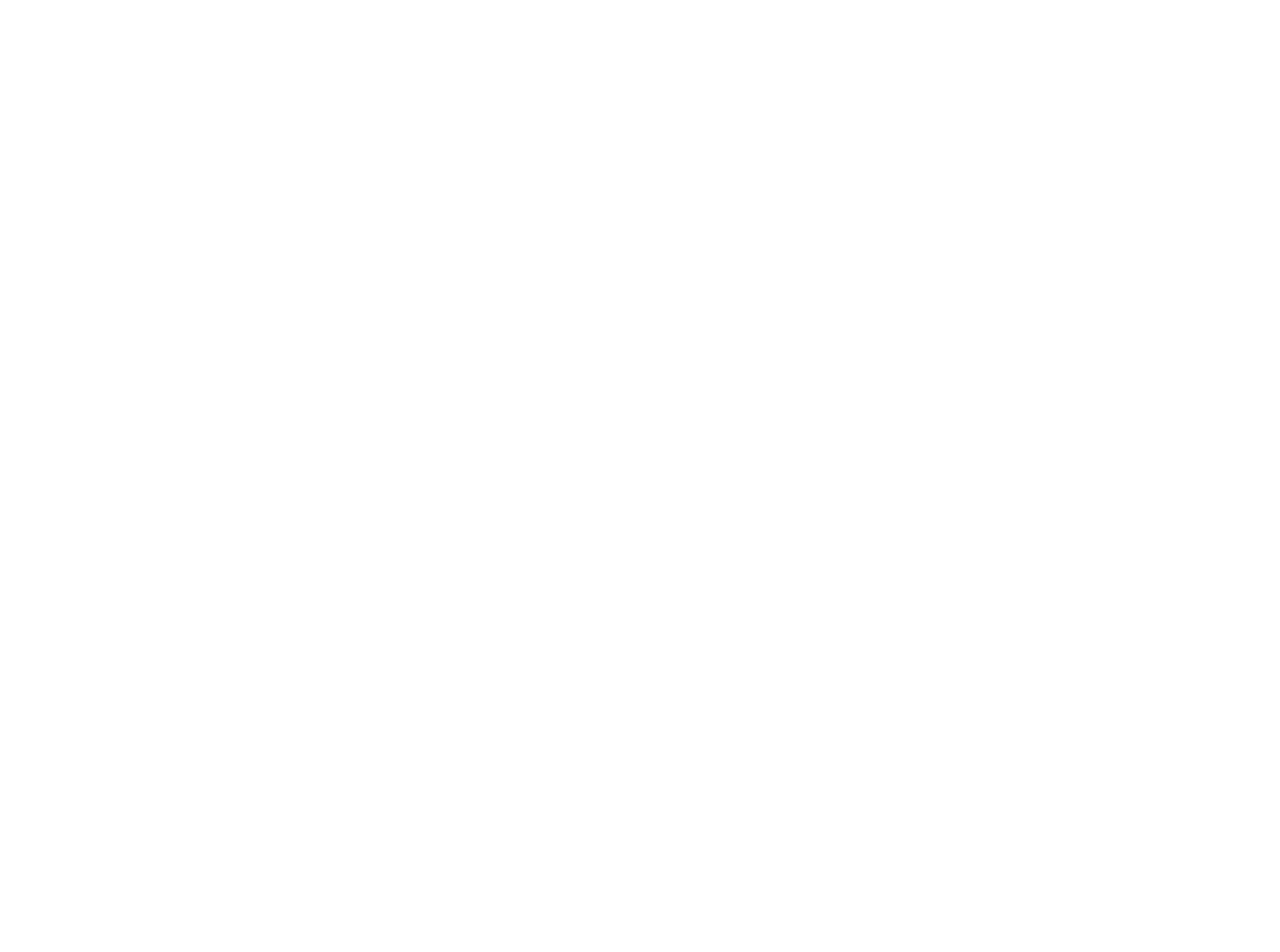
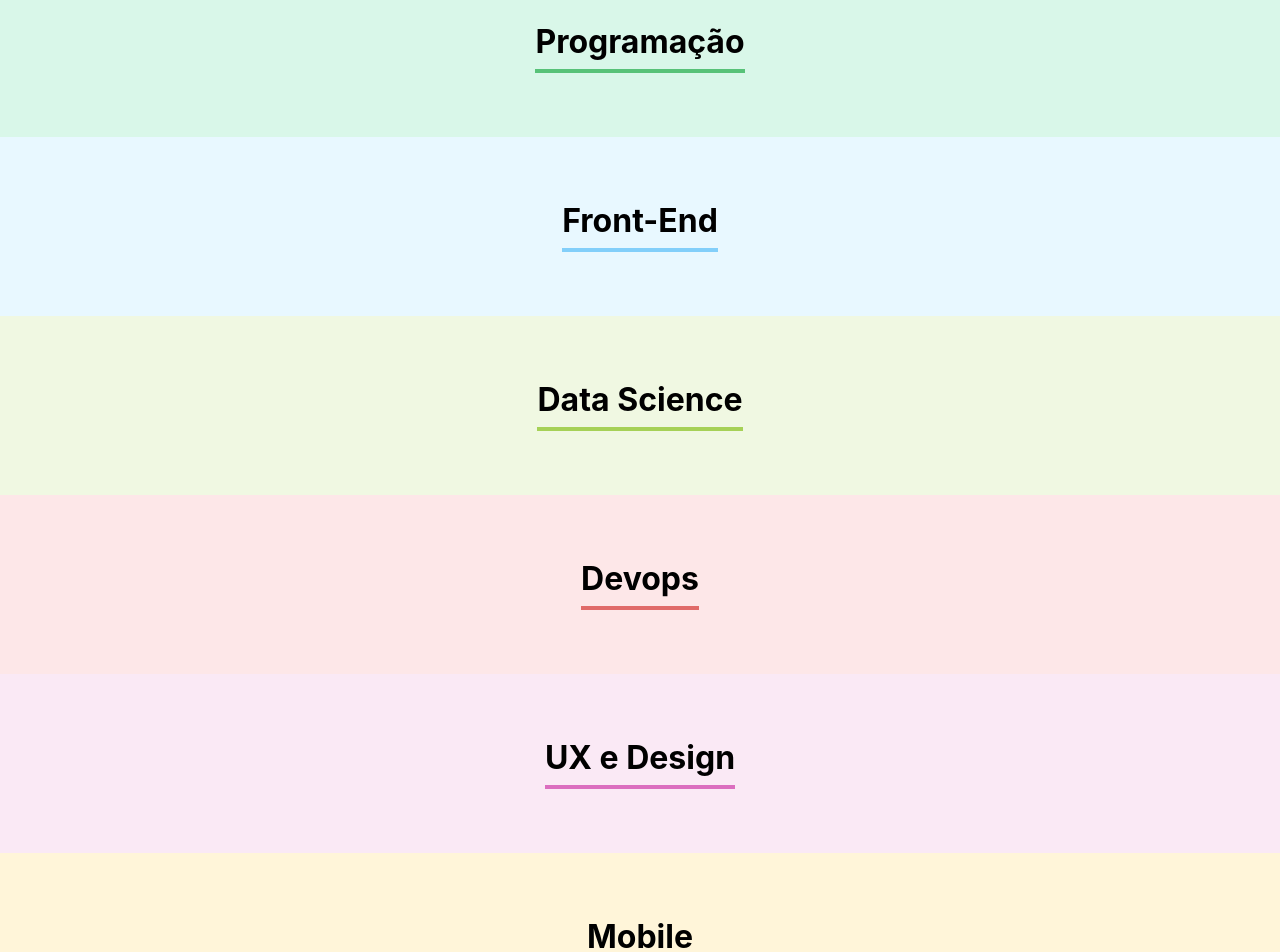
Before and after one commit to Gustavoo-z/alura-organo, a React (Create React App) app: page / in a window 1280 px wide. Shown: the part 1560-2512 px from the top of the page. Before the commit the page ends 1518 px from the top, so only its background shows below. Built offline with nearby package versions, Linux system fonts and the light colour scheme.

Commit message:
Adjusting teams

```diff
--- a/src/App.js
+++ b/src/App.js
@@ -1,8 +1,47 @@
 import { useState } from 'react';
 import { Form } from './componentes/Form';
 import { Header } from './componentes/Header';
+import { Team } from './componentes/Team';
 
 export const App = () => {
+
+    const times = [
+      {
+        nome: "Programação",
+        corPrimaria: "#57C278",
+        corSecundaria: "#D9F7E9",
+      },
+      {
+        nome: "Front-End",
+        corPrimaria: "#82CFFA",
+        corSecundaria: "#E8F8FF",
+      },
+      {
+        nome: "Data Science",
+        corPrimaria: "#A6D157",
+        corSecundaria: "#F0F8E2",
+      },
+      {
+        nome: "Devops",
+        corPrimaria: "#E06B69",
+        corSecundaria: "#FDE7E8",
+      },
+      {
+        nome: "UX e Design",
+        corPrimaria: "#DB6EBF",
+        corSecundaria: "#FAE9F5",
+      },
+      {
+        nome: "Mobile",
+        corPrimaria: "#FFBA05",
+        corSecundaria: "#FFF5D9",
+      },
+      {
+        nome: "Inovação e Gestão",
+        corPrimaria: "#FF8A29",
+        corSecundaria: "#FFEEDF",
+      }
+    ]
 
   const [colaboradores, setColaboradores] = useState([])
 
@@ -11,11 +50,20 @@
   }
 
   return (
+
     <div className='App'>
       <Header />
       <Form
         Colaborador={colaboradorRecebido}
       />
+      {times.map(time =>
+      <Team
+        key={time.nome}
+        time={time.nome}
+        corPrimaria={time.corPrimaria}
+        corSecundaria={time.corSecundaria}>
+      </Team>
+      )}
     </div>
   );
 }
--- /dev/null
+++ b/src/componentes/Team/index.js
@@ -0,0 +1,21 @@
+import styled from "styled-components";
+
+const TeamContainer = styled.section`
+    text-align: center;
+    padding: 32px;
+    background-color: ${props => props.corSecundaria};
+`
+const TeamTitle = styled.h3`
+    font-size: 32px;
+    border-bottom: 4px solid ${props => props.corPrimaria};
+    display: inline-block;
+    padding-bottom: 8px;
+`
+
+export const Team = (props) => {
+    return (
+        <TeamContainer corSecundaria={props.corSecundaria}>
+            <TeamTitle corPrimaria={props.corPrimaria}>{props.time}</TeamTitle>
+        </TeamContainer>
+    )
+}
```
